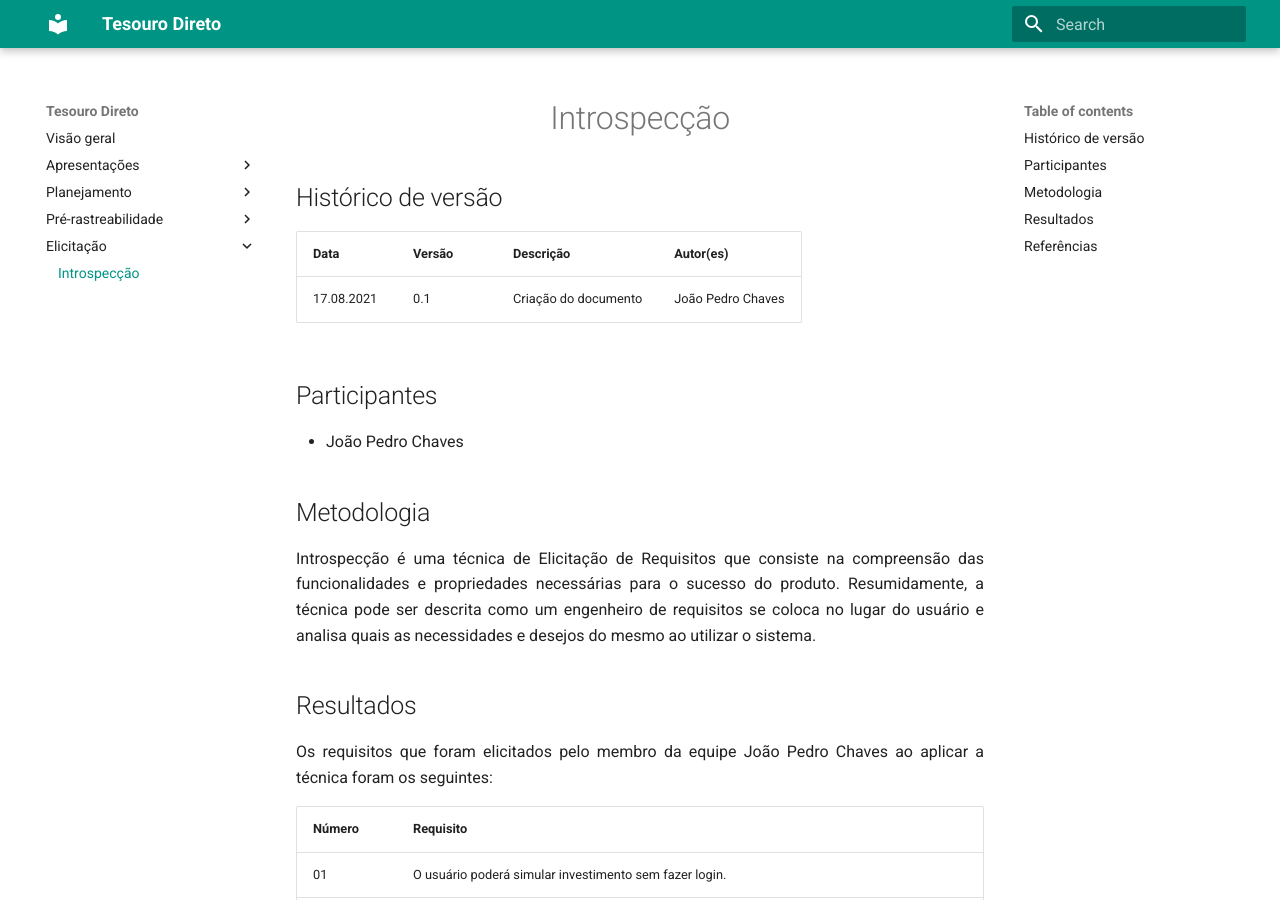
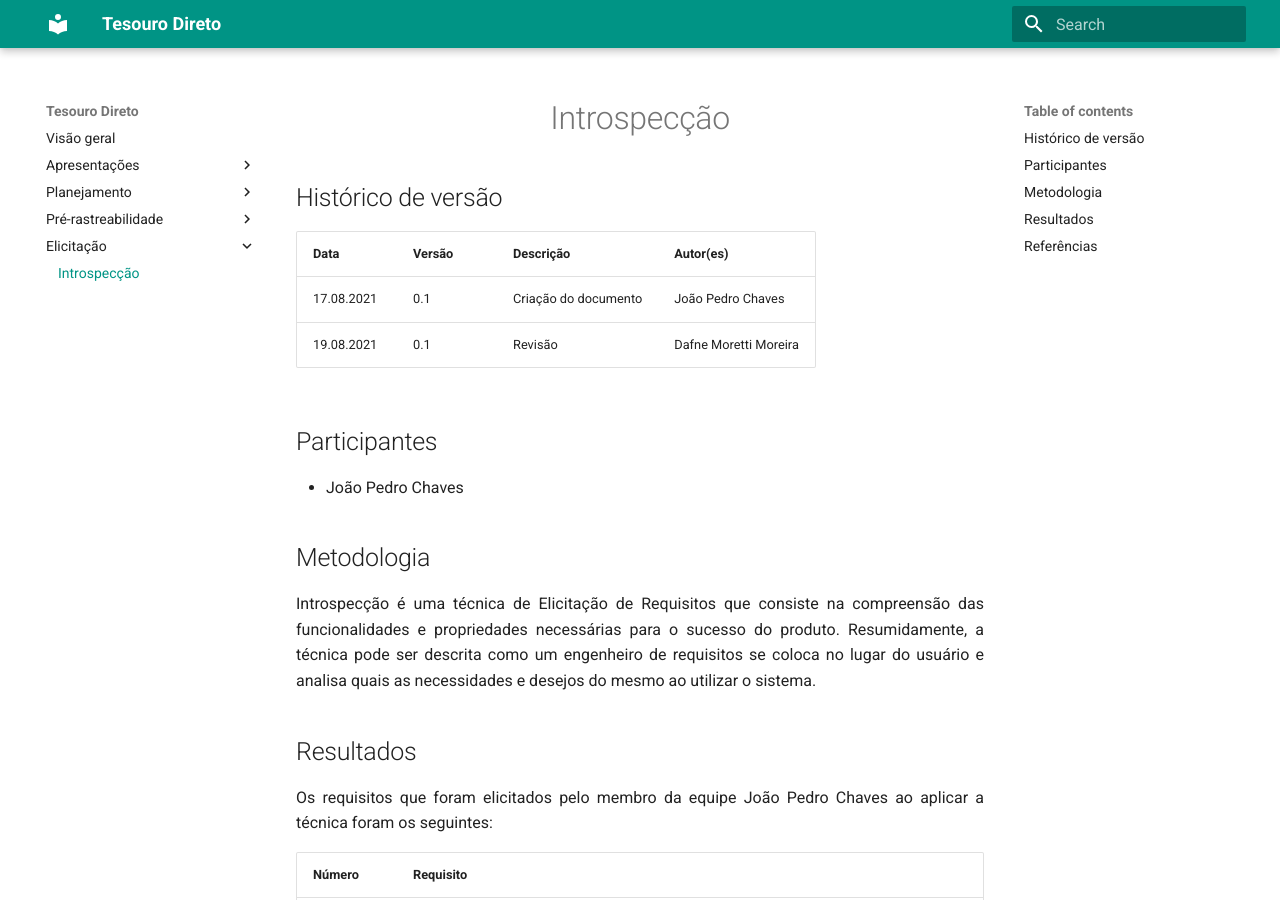
Before and after one commit to mibasFerraz/2021.1-TesouroDireto, an MkDocs documentation site: the page built from docs/introspeccao.md, in a window 1280 px wide and 900 px high. Built offline with MkDocs 1.6.1 and Material for MkDocs 9.7.7, drawn with Linux system fonts in a browser that asks for light colours.

Commit message:
add reviewer to the introspection document

```diff
--- a/docs/introspeccao.md
+++ b/docs/introspeccao.md
@@ -6,6 +6,7 @@
 |Data | Versão | Descrição | Autor(es)|
 | -- | -- | -- | -- |
 | 17.08.2021 | 0.1 | Criação do documento | João Pedro Chaves |
+| 19.08.2021 | 0.1 | Revisão | Dafne Moretti Moreira |
 
 ## Participantes
 
```
